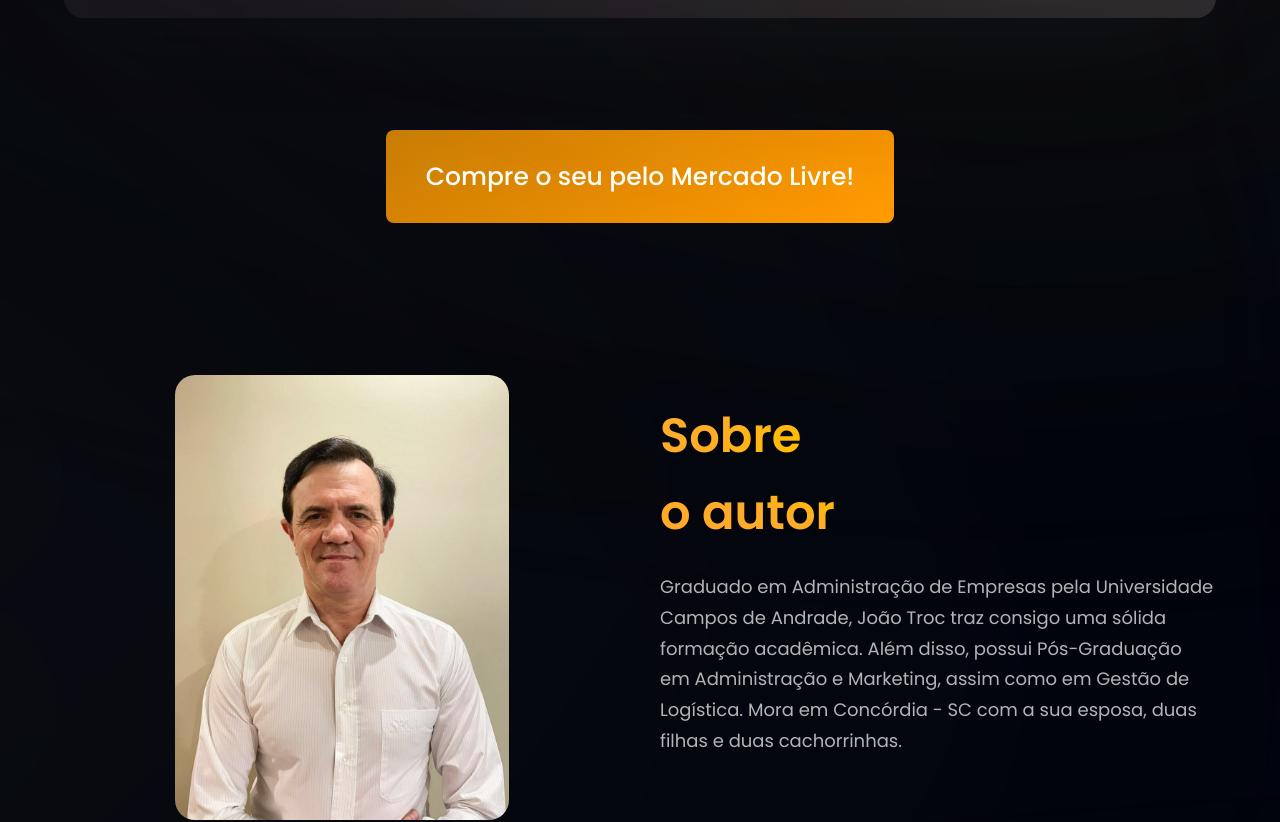
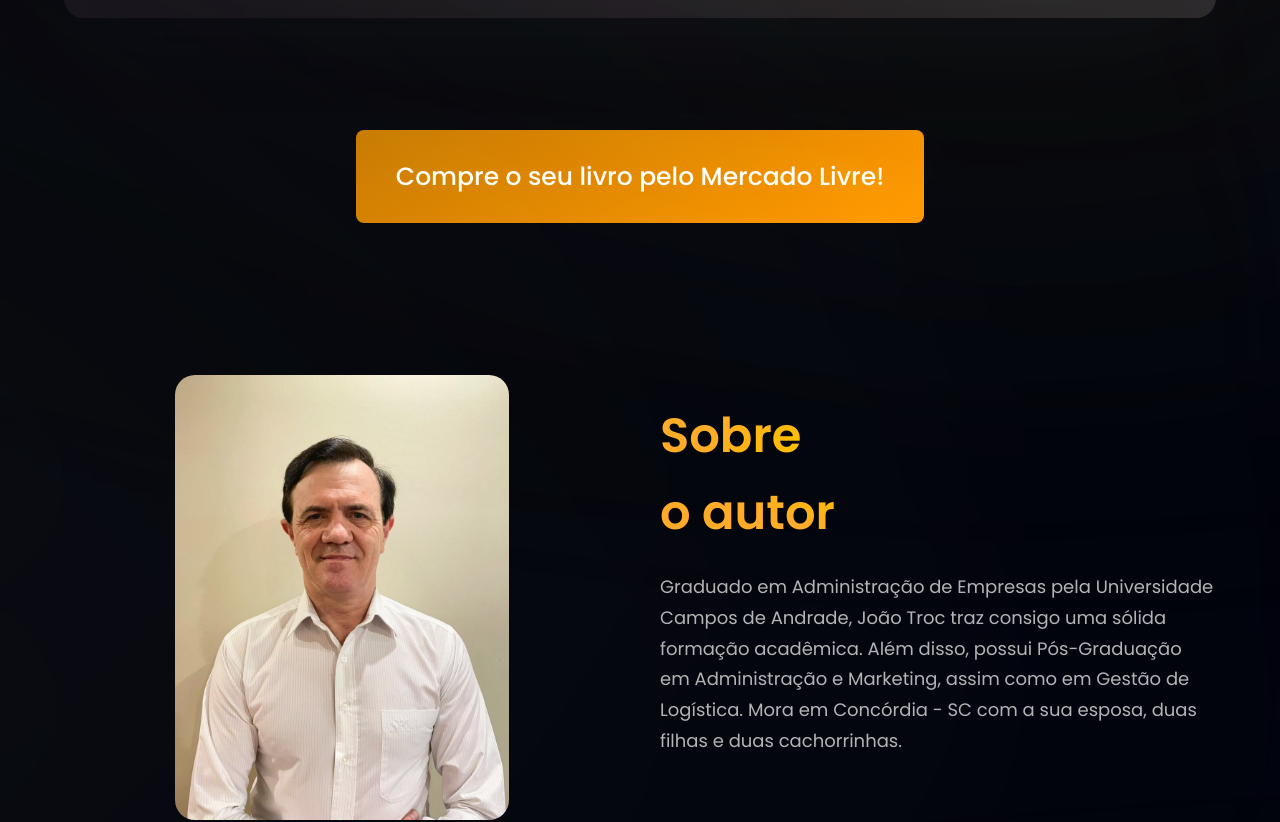
Before and after one commit to mateus-bernart/memorias-de-um-estradeiro, a React (Vite) app: page / in a window 1280 px wide. Shown: the part 1599-2421 px from the top of the page. Built offline with nearby package versions, Linux system fonts and the light colour scheme.

Commit message:
slightly modifications

```diff
--- a/src/components/Button.jsx
+++ b/src/components/Button.jsx
@@ -7,7 +7,7 @@ const Button = ({ styles }) => {
         type="button"
         className={`py-7 px-10 bg-yellow-gradient font-poppins font-medium text-[25px] text-white outline-none ${styles} rounded-[8px] mb-10`}
       >
-        Compre o seu pelo Mercado Livre!
+        Compre o seu livro pelo Mercado Livre!
       </button>
     </a>
   );
```
Also changed, not shown: 2 other files (tests, documents, lock files or other folders).
